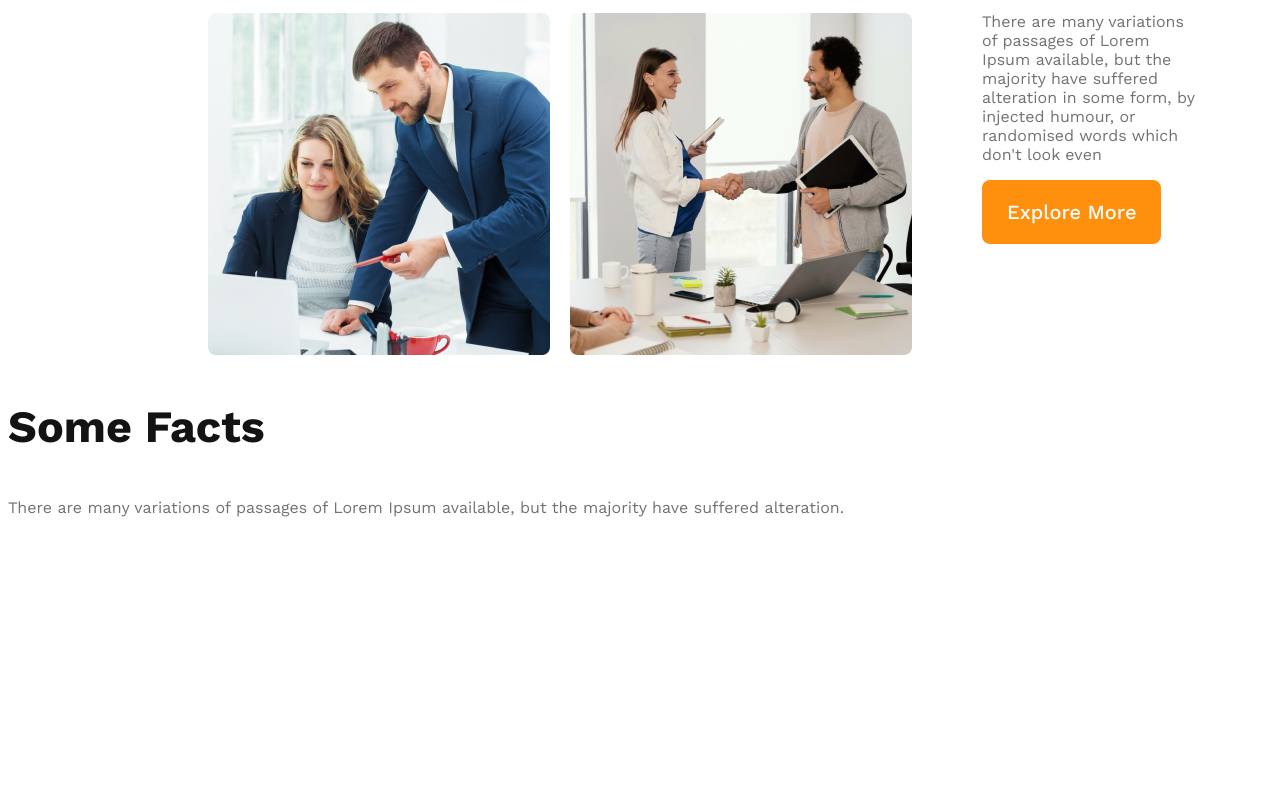
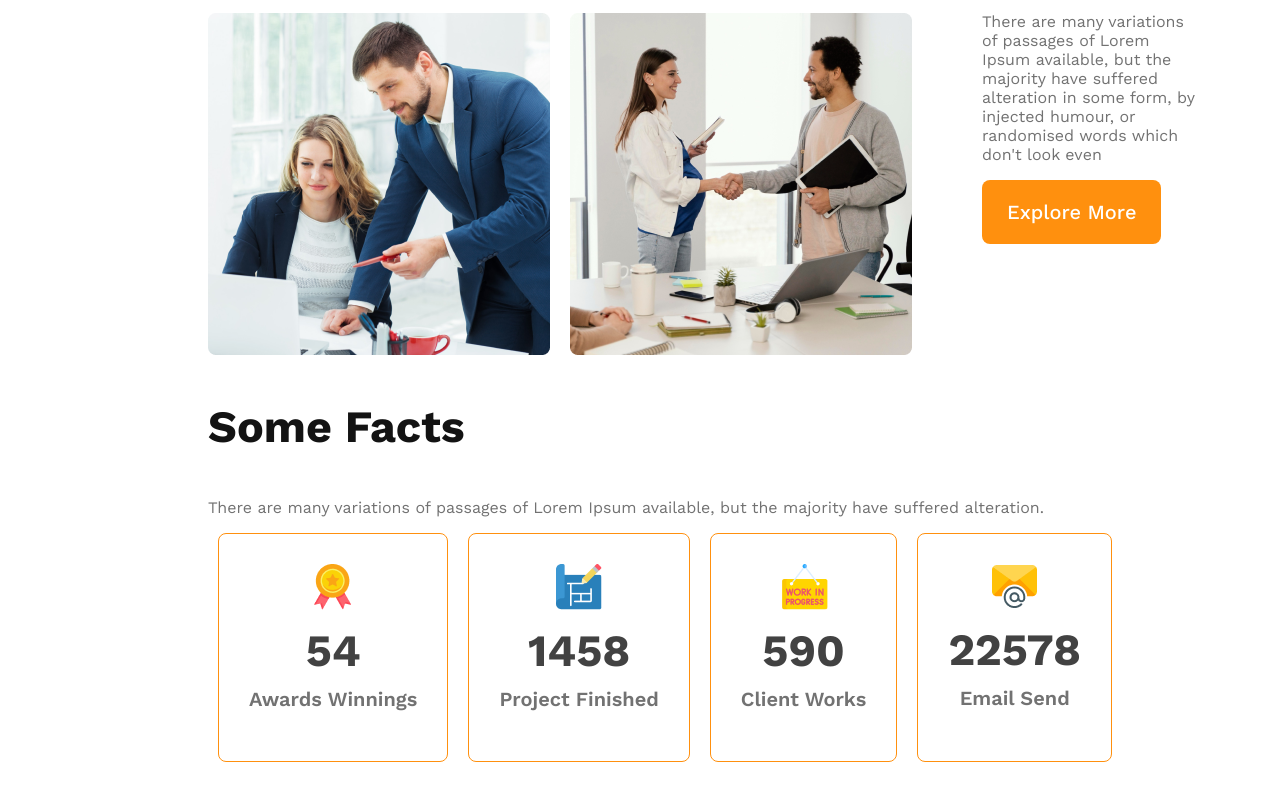
Before and after one commit to UrbiDebnath/G3-Architecture-Project, a plain HTML site: page index.html in a window 1280 px wide. Shown: the part 1440-2240 px from the top of the page. Before the commit the page ends 2027 px from the top, so only its background shows below. Drawn offline with nearby package versions, Linux system fonts and the light colour scheme; a web font is replaced by a local one.

Commit message:
add features section

```diff
--- a/architech.css
+++ b/architech.css
@@ -98,6 +98,32 @@ main{
     font-weight: 700;
 }
 
+/*features section*/
+.facts{
+    margin-left: 200px;
+}
+.facts-card-container .card{
+    border-radius: 8px;
+    border: 1px solid #FF900E;
+    text-align: center;
+    padding:  30px;
+}
+.facts-card-container{
+    display: flex;
+    justify-content: space-around;
+    text-align: center;
+    margin-right: 150px;
+}
+.facts-card-container .card-title{
+    font-weight: 600;
+    font-size: 1.25rem;
+    margin-top: 10px;
+}
+.facts-card-container .card-stats{
+    font-size: 2.8rem;
+    color: #424242;
+    margin: 10px 0;
+}
 /*responsive query*/
 @media screen and (max-width: 576px){
     header{
@@ -118,6 +144,7 @@ main{
     }
 }
 
+
 @media screen and (min-width: 576px) and (max-width: 960px) {
     header{
         padding: 50px;
--- a/index.html
+++ b/index.html
@@ -54,6 +54,28 @@
                 There are many variations of passages of Lorem Ipsum available, but
                 the majority have suffered alteration.
             </p>
+            <div class="facts-card-container">
+                <div class="card">
+                    <img src="images/icons/ribon.png" alt="">
+                    <h2 class="card-stats">54</h2>
+                    <p class="card-title text-gray">Awards Winnings</p>
+                </div>
+                <div class="card">
+                    <img src="images/icons/projects.png" alt="">
+                    <h2 class="card-stats">1458</h2>
+                    <p class="card-title text-gray">Project Finished</p>
+                </div>
+                <div class="card">
+                    <img src="images/icons/customers.png" alt="">
+                    <h2 class="card-stats">590</h2>
+                    <p class="card-title text-gray">Client Works</p>
+                </div>
+                <div class="card">
+                    <img src="images/icons/email.png" alt="">
+                    <h2 class="card-stats">22578</h2>
+                    <p class="card-title text-gray">Email Send</p>
+                </div>
+            </div>
         </section>
     </main>
     <footer>
```
